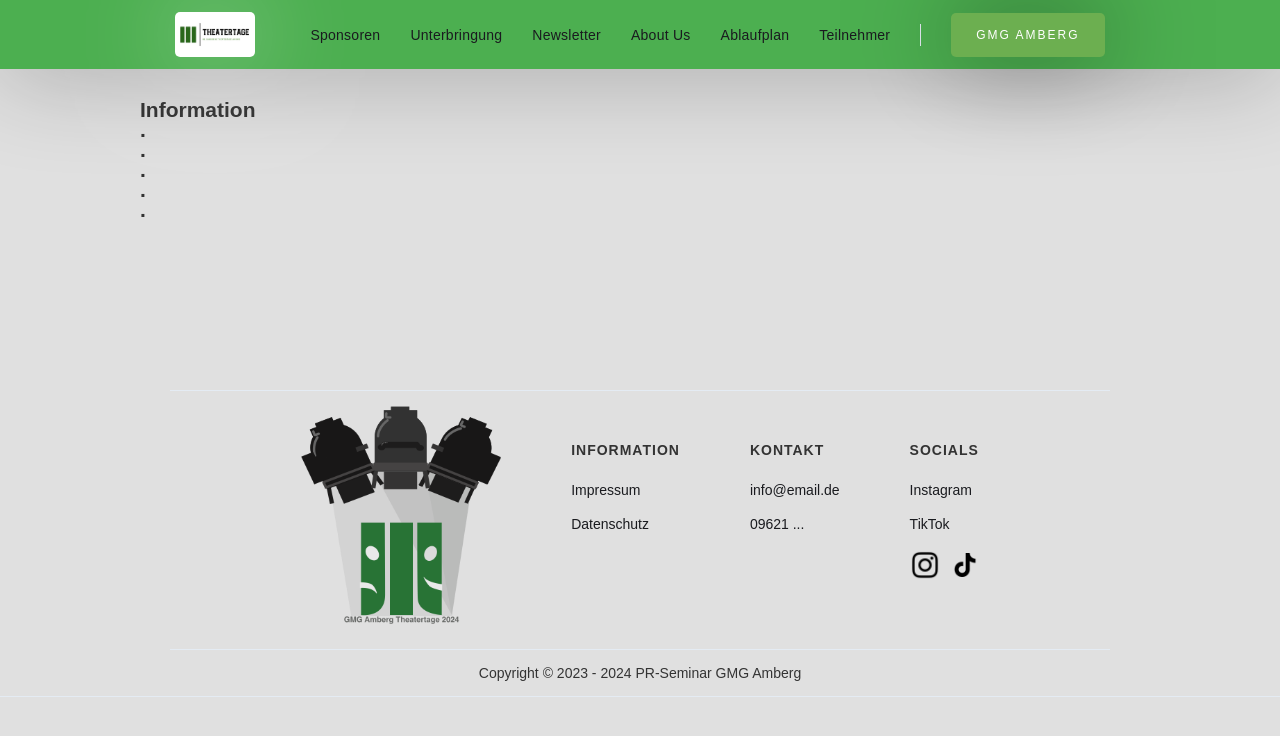
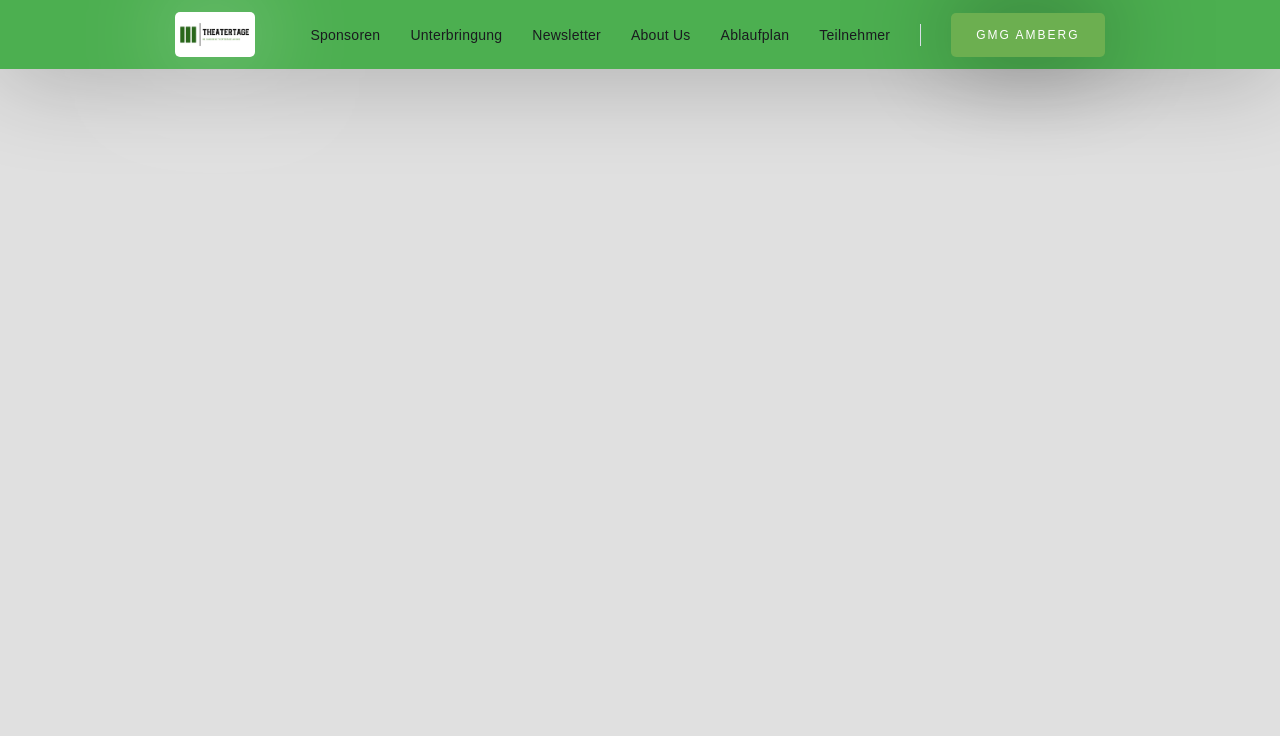
Before and after one commit to Eins-Chris/theatertage, a plain HTML site: page index.html in a window 1280 px wide. Drawn offline with Linux system fonts and the light colour scheme.

Commit message:
Update index.html

```diff
--- a/index.html
+++ b/index.html
@@ -29,46 +29,4 @@
         </div>
     </div>
 
-    <section class="content">
-        <div class="content-wrapper">
-
-            <!--Content-->
-
-            <h1>
-                Information<br>.<br>.<br>.<br>.<br>.<br>
-            </h1>
-        </div>
-    </section>
-
-    <section class="footer">
-        <div class="footer-wrapper">
-            <div class="footer-divider"></div>
-            <nav class="footer-container">
-                <a href="index.html" class="footer-logo"><img src="admin/img/logo.png" width="200" alt=""></a>
-                <div class="footer-content">
-                    <div class="footer-block">
-                        <div class="title-small">Information</div>
-                        <a href="impressum/" class="footer-link">Impressum</a>
-                        <a href="datenschutz/" class="footer-link">Datenschutz</a>
-                    </div>
-                    <div class="footer-block">
-                        <div class="title-small">Kontakt</div>
-                        <a href="mailto:info@email.de" class="footer-link">info@email.de</a>
-                        <a href="tel:09671..." class="footer-link">09621 ...</a>
-                    </div>
-                    <div class="footer-block">
-                        <div class="title-small">Socials</div>
-                        <a href="https://www.instagram.com" target="_blank" class="footer-link">Instagram</a>
-                        <a href="https://www.tiktok.com" target="_blank" class="footer-link">TikTok</a>
-                        <div class="footer-socials">
-                            <a href="https://www.instagram.com" target="_blank" class="socials-logo"><img src="admin/img/instagram.png" width="30" alt=""></a>
-                            <a href="https://www.tiktok.com" target="_blank" class="socials-logo"><img src="admin/img/tiktok.png" width="24" alt=""></a>
-                        </div>
-                    </div>
-                </div>
-            </nav>
-            <div class="footer-divider"></div>
-            <div class="footer-copyright">Copyright © 2023 - 2024 PR-Seminar GMG Amberg</div>
-        </div>
-    </section>
 </body>
```
